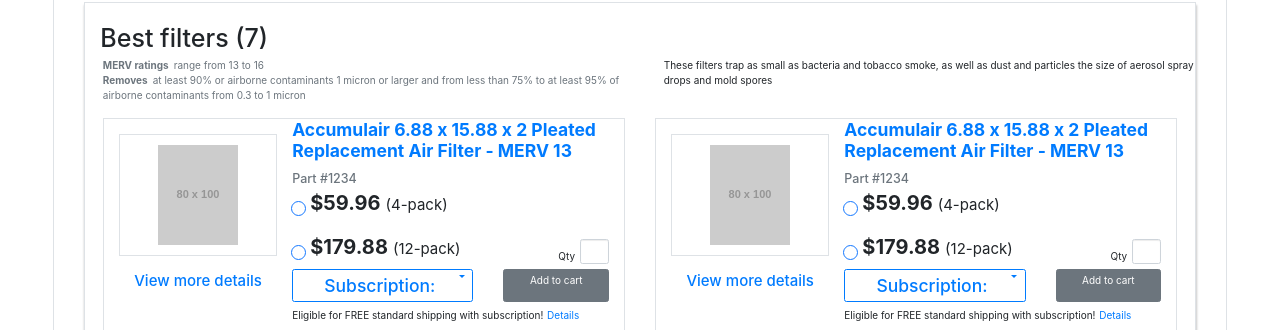
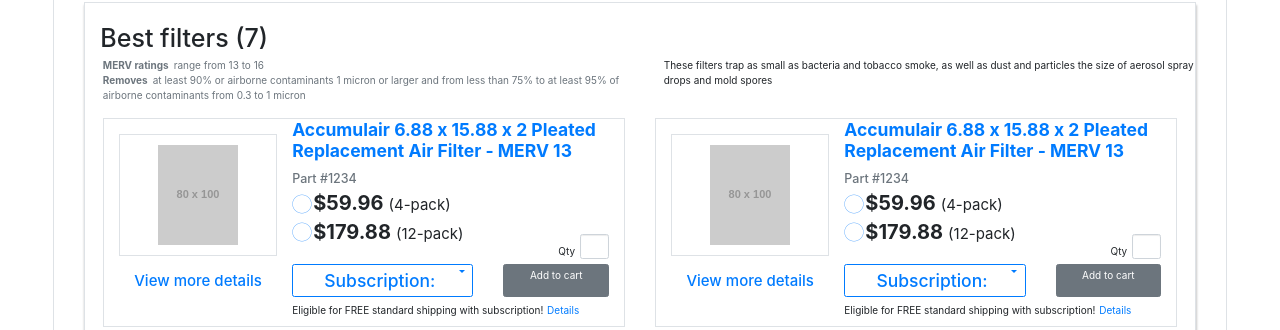
Before and after one commit to jtrump3/airfilter, a React app: page / in a window 1280 px wide. Shown: the part 398-728 px from the top of the page. Built offline with nearby package versions, Linux system fonts and the light colour scheme; placeholder pictures from the web are drawn by us.

Commit message:
fixed radio buttons

```diff
--- a/src/AirFilterList.js
+++ b/src/AirFilterList.js
@@ -45,19 +45,24 @@
                             Part #1234
                         </div>
                         <div className="row">
-                            <div className="col-9">
-                                <label className="radio-container">
-                                    <input type="radio" name="radio"/>
-                                    <span className="checkmark mt-3"></span>
-                                    <span className="ml-2 font-weight-bold h2">$59.96</span>
-                                    <span className="h4 font-weight-normal ml-2">(4-pack)</span>
-                                </label>
-                                <label className="radio-container mt-4">
-                                    <input type="radio" name="radio"/>
-                                    <span className="checkmark mt-3"></span>
-                                    <span className="ml-2 font-weight-bold h2">$179.88</span>
-                                    <span className="h4 font-weight-normal ml-2">(12-pack)</span>
-                                </label>
+                            <div className="col-9 mb-3">
+                                <div>
+                                    <label className="price-radios">
+                                        <input type="radio" className="mb-2" name="radios"/>
+                                        <span className="price-radios__checked mt-1">&#9673;</span>
+                                        <span className="price-radios__not-checked mt-1">&#9711;</span>
+                                        <span className="ml-2 font-weight-bold h2">$59.96</span>
+                                        <span className="h4 font-weight-normal ml-2">(4-pack)</span>
+                                    </label>
+                                </div>
+                                <div>
+                                    <label className="price-radios">
+                                        <input type="radio" name="radios"/>
+                                        <span className="price-radios__checked mt-4 py-4">&#9673;</span>
+                                        <span className="price-radios__not-checked mt-4 py-4">&#9711;</span>
+                                        <span className="ml-2 font-weight-bold h2">$179.88</span>
+                                        <span className="h4 font-weight-normal ml-2">(12-pack)</span>                                    </label>
+                                </div>
                             </div>
                             <div className="col-3 px-0 row align-items-end ">
                                 <span className="col pr-2 mt-1 d-flex justify-content-end">Qty</span>
--- a/src/AirFilterPage.scss
+++ b/src/AirFilterPage.scss
@@ -24,40 +24,38 @@
     height: 8rem;
     width:8rem;
 }
-.radio-container input {
-    opacity: 0;
-}
-.checkmark {
-    position: absolute;
-    left: 1.4rem;
-    height: 1.5rem;
-    width: 1.5rem;
-    border: 1px solid rgb(20, 120, 255);
-    border-radius: 50%;
-}
-.radio-container:hover input ~ .checkmark {
-    background-color: #ccc;
-}
-.radio-container input:checked ~ .checkmark {
-    background-color: white;
-    border: 1px solid rgb(20, 120, 255);
-}
-.checkmark:after {
-    content: "";
-    display: none;
-}
-.radio-container input:checked ~ .checkmark:after {
-    display: block;
-}
-.radio-container .checkmark:after {
-    position: absolute;
- 	top: .15rem;
-	left: .15rem;
-	width: .9rem;
-	height: .9rem;
-	border-radius: 50%;
-	background: rgb(20, 120, 255);
-}
 .air-filter-list-container{
     box-shadow: 0 .3rem .2rem .05rem rgb(201, 201, 201);
 }
+.price-radios{
+    &__checked{
+        font-size: 2rem;
+        position: absolute;
+        top: -.5rem;
+        left: 1.5rem;
+        font-weight: 100;
+        display: none;
+        color: rgb(30, 135, 252);
+    }
+    &__not-checked{
+        font-size: 1.4rem;
+        position: absolute;
+        top: 0rem;
+        left: 1.5rem;
+        font-weight: 100;
+        display: block;
+        color: rgb(30, 135, 252);
+    }
+    input{
+        opacity: 0;
+        margin-left: .3rem
+    }
+}
+input[type=radio]:checked + .price-radios{
+    &__checked {
+        display: block
+    }
+    &__not-checked {
+        display: none
+    }
+}
```
